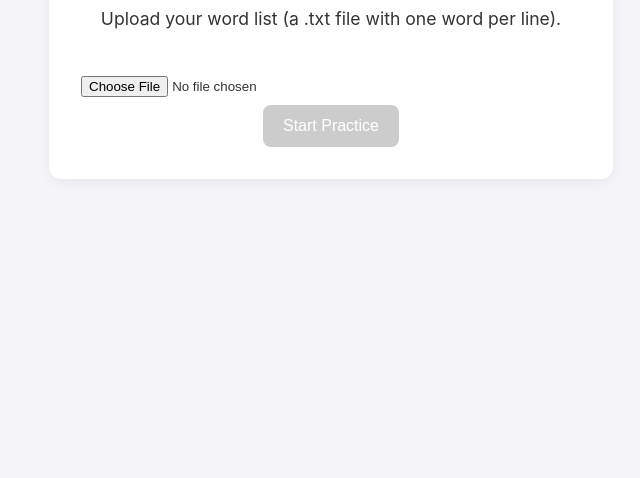
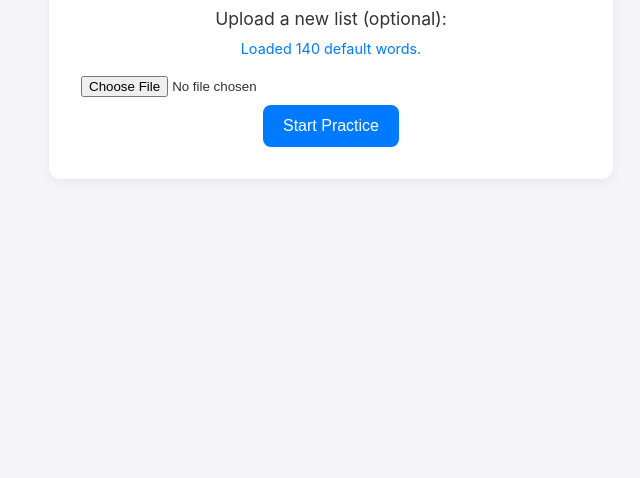
Before and after one commit to jameschao/spelling-practice, a plain HTML site: page index.html in a window 1280 px wide. Shown: the part 322-800 px from the top of the page, without its empty margins (309-949 px from the left). Drawn offline with Linux system fonts and the light colour scheme.

Commit message:
added default words

```diff
--- a/index.html
+++ b/index.html
@@ -130,7 +130,7 @@
         <h1>Spelling Bee Practice</h1>
 
         <div id="setup-area">
-            <p>Upload your word list (a .txt file with one word per line).</p>
+            <p>Upload a new list (optional):</p>
             <span id="list-status"></span>
             <input type="file" id="file-input" accept=".txt">
             <button id="start-btn" disabled>Start Practice</button>
@@ -155,6 +155,30 @@
     </div>
 
     <script>
+        // --- Default Word List ---
+        const defaultWords = [
+            "absence", "advertise", "cautious", "colleague", "courageous", "disaster", "enormous",
+            "exceed", "fierce", "govern", "grateful", "habitat", "identify", "jealous", "laboratory",
+            "magnify", "nuisance", "opportunity", "ordinary", "permanent", "physical", "principal",
+            "progress", "recognize", "rhythm", "science", "similar", "sincere", "souvenir", "success",
+            "system", "texture", "theory", "tornado", "triumph", "typical", "urgency", "unique",
+            "variety", "visible", "abandon", "awkward", "campaign", "celebrate", "concern", "distress",
+            "embarrass", "guilty", "heighten", "inquire", "acquire", "allotted", "appetite", "bureau",
+            "camouflage", "cemetery", "chimney", "conscious", "controversy", "courteous", "descendant",
+            "discipline", "fascinate", "foreign", "glacier", "gourmet", "guidance", "handkerchief",
+            "hierarchy", "ignorant", "jeopardy", "knapsack", "leopard", "maneuver", "miniature",
+            "miscellaneous", "mosquito", "naughty", "negotiate", "palette", "parliament", "peculiar",
+            "pneumonia", "prejudice", "privilege", "psychology", "queue", "recede", "reservoir",
+            "sarcasm", "siege", "sophomore", "sovereign", "subtle", "suspicion", "tariff", "thorough",
+            "traitor", "unanimous", "vengeance", "weird", "yacht", "zealous", "adolescent", "architect",
+            "beneficial", "chrysanthemum", "committee", "congratulate", "deteriorate", "eligible",
+            "exhilaration", "fascinating", "guerrilla", "handwriting", "humorous", "hypothesis",
+            "inconvenience", "license", "mischievous", "nurture", "occasionally", "perseverance",
+            "pharaoh", "propaganda", "recommend", "rehearsal", "soliloquy", "specialize", "sympathy",
+            "technical", "tyranny", "vaccine", "vegetation", "wreath", "yawn", "zero", "announcement",
+            "existence", "fascinated"
+        ]; // Note: "deteriprate" from your list was corrected to "deteriorate"
+
         // Get elements from the DOM
         const fileInput = document.getElementById('file-input');
         const startBtn = document.getElementById('start-btn');
@@ -185,7 +209,6 @@
 
         // --- 0. Load on Startup ---
 
-        // Check for words in localStorage when the page loads
         document.addEventListener('DOMContentLoaded', loadFromStorage);
 
         function loadFromStorage() {
@@ -195,14 +218,23 @@
                     const parsedWords = JSON.parse(storedWords);
                     if (parsedWords && parsedWords.length > 0) {
                         words = parsedWords;
-                        startBtn.disabled = false;
                         listStatus.textContent = `Loaded ${words.length} words from memory.`;
                     }
                 } catch (e) {
                     console.error("Could not parse stored word list", e);
                     localStorage.removeItem('spellingWordList');
+                    loadDefaultList(); // Fallback to default
                 }
+            } else {
+                // No list in storage, so load the default
+                loadDefaultList();
             }
+            startBtn.disabled = false;
+        }
+
+        function loadDefaultList() {
+            words = [...defaultWords]; // Copy the default list
+            listStatus.textContent = `Loaded ${words.length} default words.`;
         }
 
         // --- 1. File Handling ---
@@ -221,8 +253,7 @@
                                 .filter(word => word.length > 0);
 
                 if (newWords.length > 0) {
-                    shuffle(newWords); // Randomize the new list
-                    words = newWords;
+                    words = newWords; // Set as the current list
 
                     // Store the new list in localStorage
                     localStorage.setItem('spellingWordList', JSON.stringify(words));
@@ -231,7 +262,6 @@
                     startBtn.disabled = false;
                 } else {
                     alert("File is empty or not formatted correctly.");
-                    startBtn.disabled = true;
                 }
             };
             reader.readAsText(file);
@@ -256,18 +286,15 @@
             practiceArea.style.display = 'block';
             endScreen.style.display = 'none';
 
-            // Show practice elements
             spellingInput.style.display = 'block';
             playBtn.style.display = 'inline-block';
             tallyArea.style.display = 'flex';
 
-            // Reset scores
             currentIndex = 0;
             correctCount = 0;
             incorrectCount = 0;
 
-            // Re-shuffle the list every time practice starts
-            shuffle(words);
+            shuffle(words); // Re-shuffle the list every time
 
             loadWord();
         }
@@ -278,7 +305,6 @@
                 return;
             }
 
-            // Reset for the new word
             currentState = 'check';
             spellingInput.value = '';
             spellingInput.disabled = false;
@@ -298,12 +324,10 @@
         }
 
         function showEndScreen() {
-            // Hide practice elements
             spellingInput.style.display = 'none';
             playBtn.style.display = 'none';
             tallyArea.style.display = 'none';
 
-            // Show final feedback and restart button
             feedback.innerHTML = `🎉 Practice Complete! <br> You got <strong>${correctCount} out of ${words.length}</strong> correct.`;
             feedback.style.color = "#4a4a4a";
             endScreen.style.display = 'block';
@@ -356,7 +380,7 @@
             }
 
             currentState = 'next';
-            updateTally(); // Update counts immediately
+            updateTally();
         }
 
         // --- 5. Restart Logic ---
@@ -365,7 +389,8 @@
             practiceArea.style.display = 'none';
             endScreen.style.display = 'none';
             setupArea.style.display = 'block';
-            // Update status message in case list was loaded from memory
+
+            // Re-run the load logic to show the correct status
             loadFromStorage();
         });
 
```
